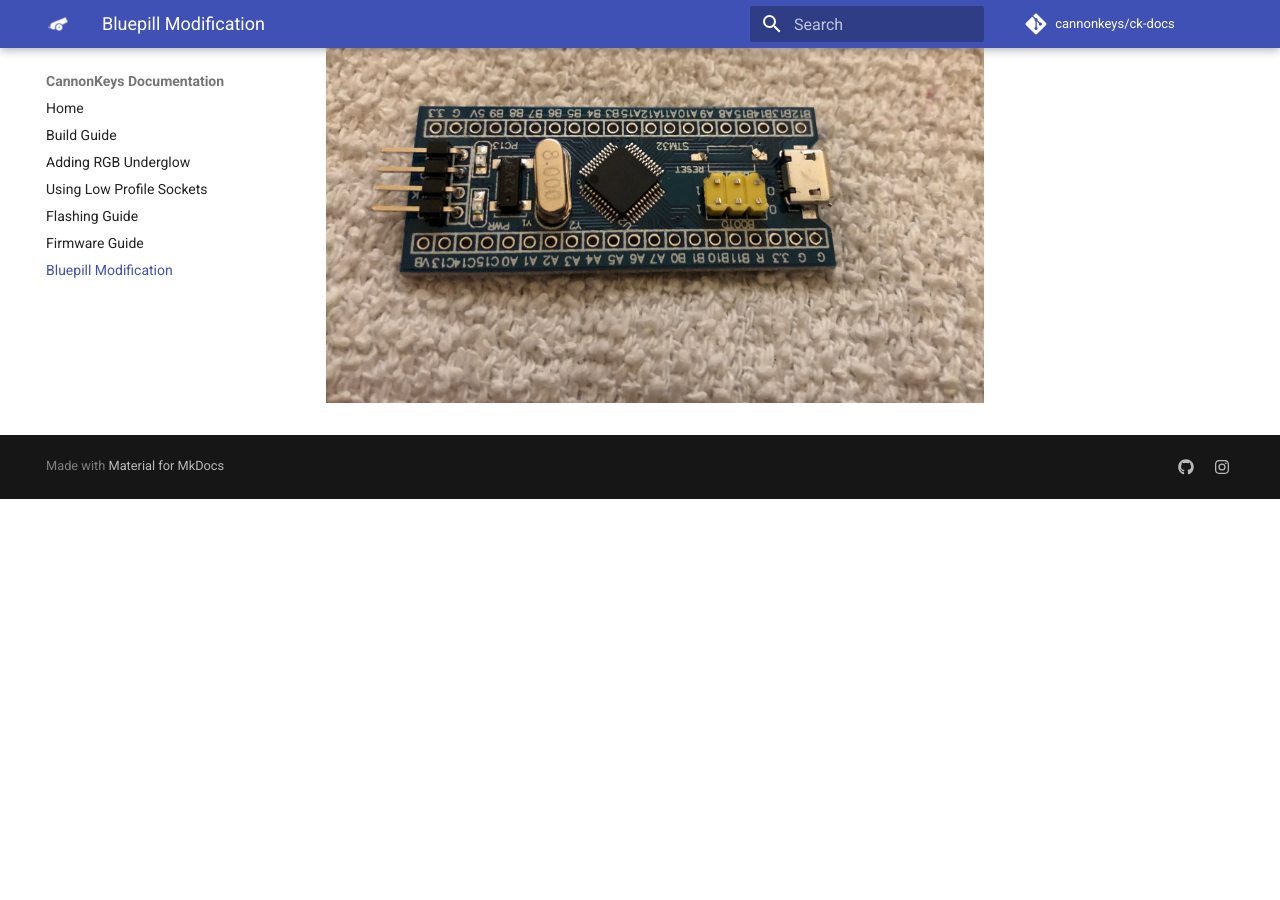
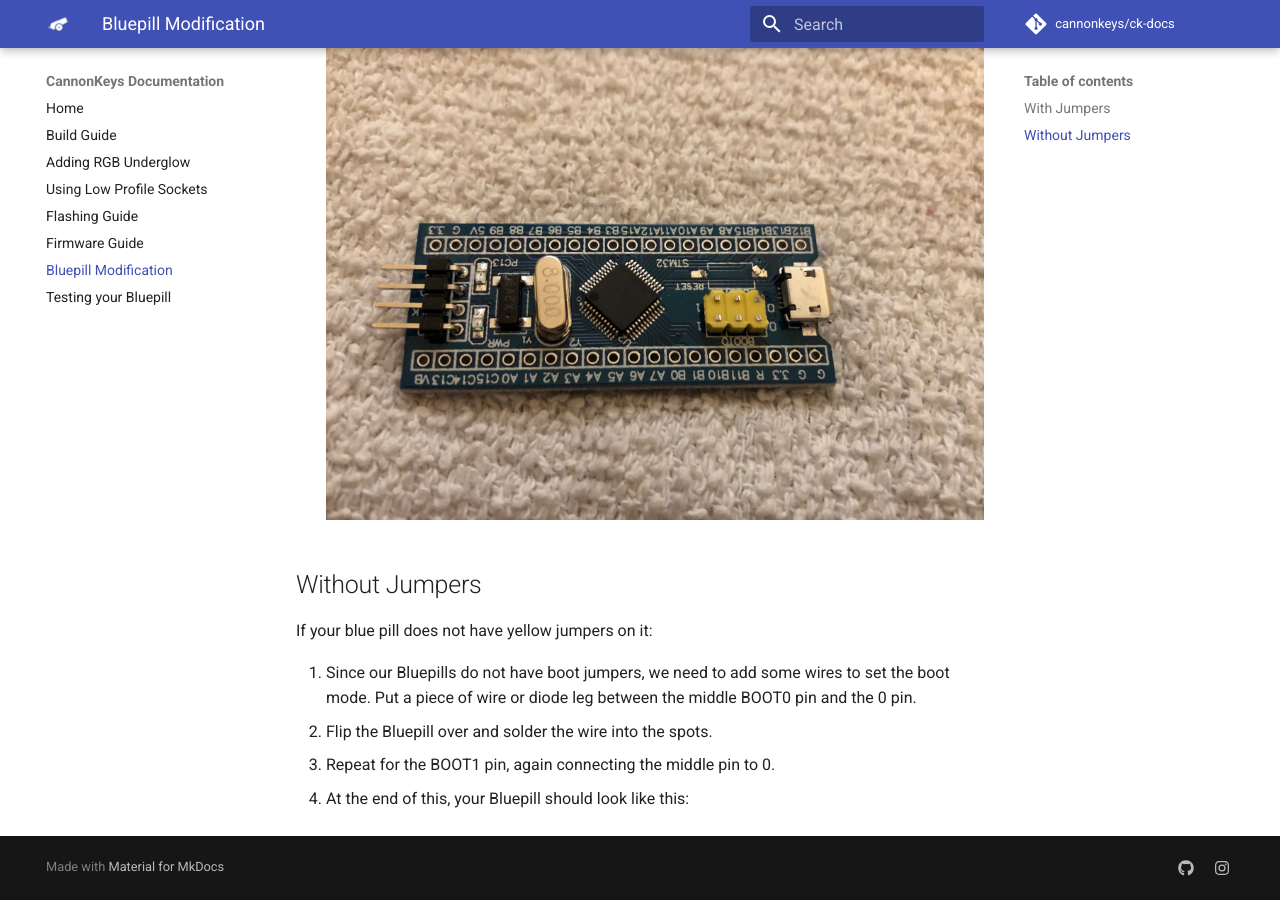
Before and after one commit to cannonkeys/ck-docs, an MkDocs documentation site: the page built from docs/bluepill-mod.md, in a window 1280 px wide and 900 px high, scrolled down 2936 px. Built offline with MkDocs 1.6.1 and Material for MkDocs 9.7.7, drawn with Linux system fonts in a browser that asks for light colours; comment, search, counter and statistics services are not loaded; before the commit the page ends 3435 px from its top, so only the background shows below that; some of the changed text lies outside the part shown.

Commit message:
Update docs

```diff
--- a/docs/bluepill-mod.md
+++ b/docs/bluepill-mod.md
@@ -1,6 +1,10 @@
 # Bluepill Modification
 
 Stock bluepills are quite tall, and interfere with case compatibility. For that reason, we often need to modify the Bluepull to make it as thin as possible.
+
+## With Jumpers
+
+If your blue pill has yellow jumpers soldered on it:
 
 1. We're going to modify our Blue Pill to make it as thin as possible. We need to add a boot jumper so we can get rid of the existing ones.
 ![](images/build_guide/22-modify-blue-pill.jpg)
@@ -12,3 +16,12 @@ Stock bluepills are quite tall, and interfere with case compatibility. For that
 ![](images/build_guide/25-blue-pill-modified.jpg)
 1. Now we can cut off all the boot jumpers. I also desoldered the reset switch since we have one on our board, but you don't have to.
 ![](images/build_guide/26-cut-boot-jumper.jpg)
+
+## Without Jumpers
+
+If your blue pill does not have yellow jumpers on it:
+
+1. Since our Bluepills do not have boot jumpers, we need to add some wires to set the boot mode. Put a piece of wire or diode leg between the middle BOOT0 pin and the 0 pin.
+1. Flip the Bluepill over and solder the wire into the spots.
+1. Repeat for the BOOT1 pin, again connecting the middle pin to 0.
+1. At the end of this, your Bluepill should look like this:
--- a/mkdocs.yml
+++ b/mkdocs.yml
@@ -15,6 +15,7 @@ nav:
   - Flashing Guide: flashing.md
   - Firmware Guide: firmware.md
   - Bluepill Modification: bluepill-mod.md
+  - Testing your Bluepill: bluepill-test.md
 
 extra:
   social:
```
Also changed, not shown: docs/bluepill-build.md (+3 -0 lines), docs/bluepill-test.md (added, +13 -0 lines), docs/default-layouts.md (added, +97 -0 lines), docs/firmware.md (+5 -1 lines), docs/images/practice60/layer0.PNG (added), docs/images/practice60/layer1.PNG (added), 3 other files.
